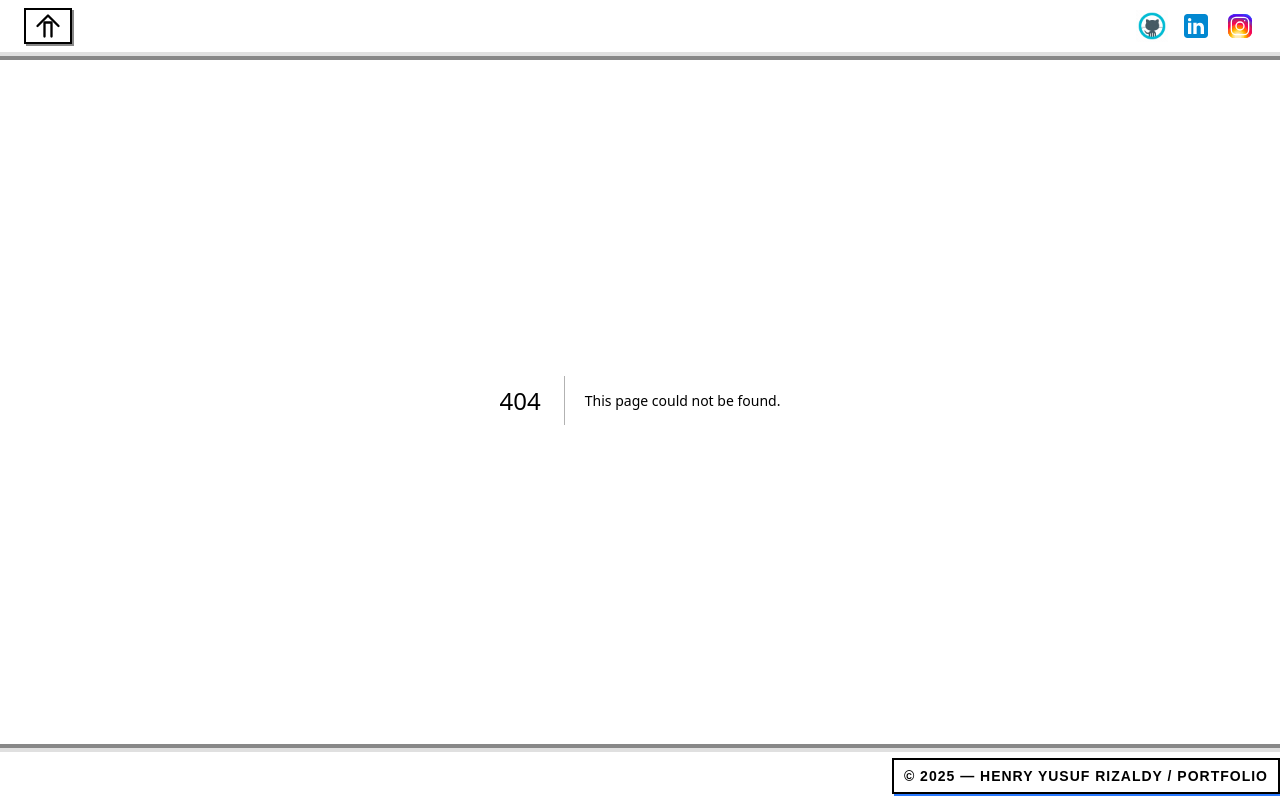
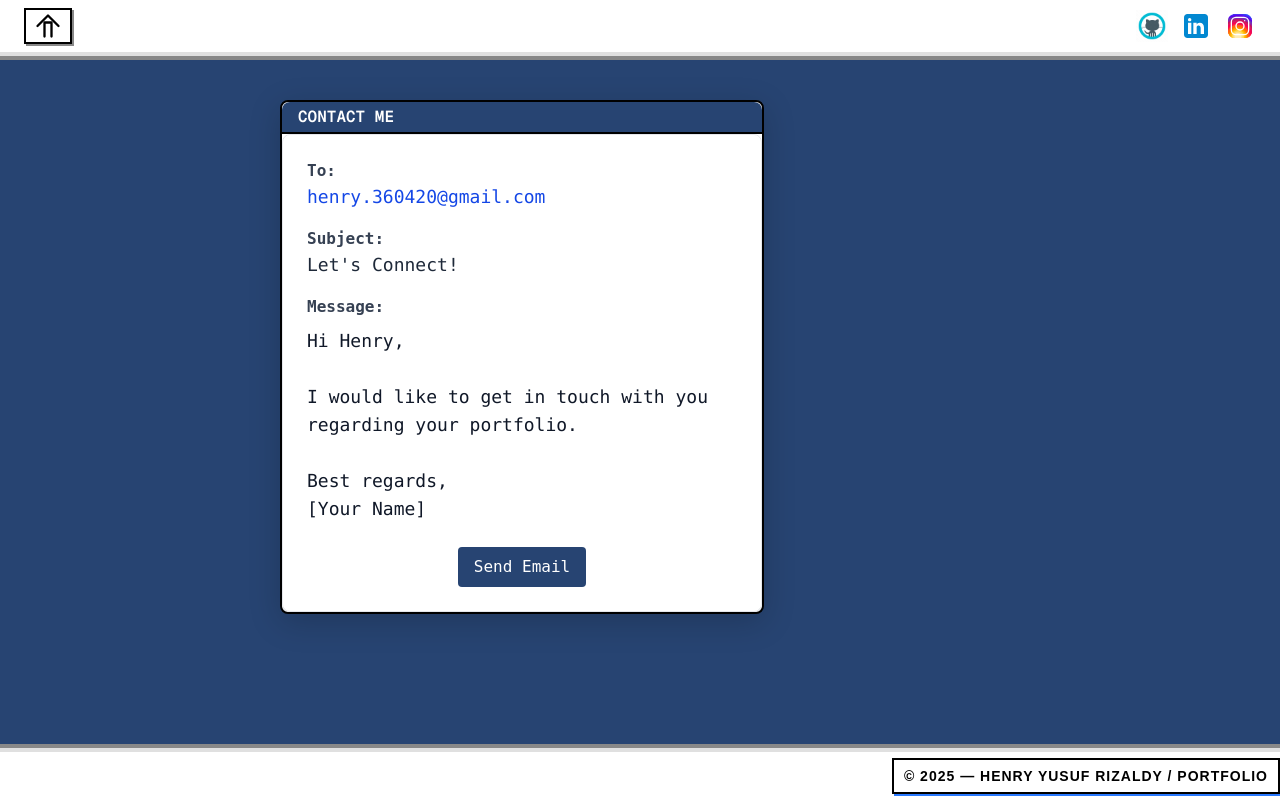
Before and after one commit to Henryyr/portofolio-frontend, a Next.js app: page /contact in a window 1280 px wide. Before the commit this address had no page. Built offline with nearby package versions, Linux system fonts and the light colour scheme.

Commit message:
left position

```diff
--- a/app/about/page.tsx
+++ b/app/about/page.tsx
@@ -2,7 +2,7 @@
 
 import { useEffect, useRef, useState } from 'react';
 import DraggablePopup from '@/components/draggable-popup';
-import DraggableContainer from '../../components/draggable-container';
+import DraggableContainer from '@/components/draggable-container';
 
 export default function AboutPage() {
   const [isVisible, setIsVisible] = useState(false);
@@ -11,52 +11,44 @@ export default function AboutPage() {
   const [popupPositions, setPopupPositions] = useState<Record<string, { x: number; y: number }>>({});
   const contentRef = useRef<HTMLDivElement>(null);
 
-  // Animate content on mount
+  // Animate on mount
   useEffect(() => {
     setIsVisible(true);
   }, []);
 
-  // Skill data
-  const skillData = {
+  const skillData: Record<'Frontend' | 'Backend' | 'Mobile', string[]> = {
     Frontend: ['Next.js', 'Nuxt.js', 'React'],
     Backend: ['Golang', 'Express.js', 'Nest.js'],
     Mobile: ['Flutter'],
   };
 
-  // Helper to get random position within viewport
-  function getRandomPosition() {
+  // Get random popup position
+  const getRandomPosition = () => {
     const vw = typeof window !== "undefined" ? window.innerWidth : 800;
     const vh = typeof window !== "undefined" ? window.innerHeight : 600;
     const x = Math.floor(Math.random() * (vw - 320)) + 40;
     const y = Math.floor(Math.random() * (vh - 220)) + 40;
     return { x, y };
-  }
+  };
 
-  // Get center position for About Me container
-  function getCenterPosition() {
-    if (typeof window === "undefined") {
-      return { x: 0, y: 0 };
-    }
-    const width = 720; // max-w-3xl ~720px
-    const height = 600; // approx container height
+  // Get center position
+  const getCenterPosition = () => {
+    if (typeof window === "undefined") return { x: 0, y: 0 };
+    const width = 720;
+    const height = 600;
     const x = Math.max((window.innerWidth - width) / 2, 0);
     const y = Math.max((window.innerHeight - height) / 2, 0);
     return { x, y };
-  }
+  };
 
-  // Only calculate center position on first client render
   const [centerPos, setCenterPos] = useState<{ x: number; y: number } | null>(null);
   useEffect(() => {
     setCenterPos(getCenterPosition());
-    // Optionally, update position on resize:
-    // const onResize = () => setCenterPos(getCenterPosition());
-    // window.addEventListener('resize', onResize);
-    // return () => window.removeEventListener('resize', onResize);
   }, []);
 
   return (
     <div className="flex flex-col items-center justify-center min-h-screen px-4 py-16 sm:py-24">
-      {/* Easter Egg Emote (centered, behind content) */}
+      {/* Easter Egg */}
       <div
         style={{
           position: 'fixed',
@@ -66,20 +58,20 @@ export default function AboutPage() {
           fontSize: '4rem',
           userSelect: 'none',
           pointerEvents: 'none',
-          zIndex: 0, // pastikan lebih rendah dari konten utama
+          zIndex: 0,
           opacity: 0.85,
         }}
         aria-label="Easter Egg Emote"
       >
         😛
       </div>
+
       {centerPos && (
-        <DraggableContainer initialPos={centerPos}>
+        <DraggableContainer initialPos={centerPos} title="About-Me">
           <div
             ref={contentRef}
             className="max-w-3xl w-full"
             style={{
-              // Animasi fade dan slide
               transition: 'opacity 0.7s cubic-bezier(0.4,0,0.2,1), transform 0.7s cubic-bezier(0.4,0,0.2,1)',
               opacity: isVisible ? 1 : 0,
               transform: isVisible ? 'translateY(0)' : 'translateY(40px)',
@@ -88,18 +80,9 @@ export default function AboutPage() {
               borderRadius: '8px',
               boxShadow: '0 4px 30px rgba(0, 0, 0, 0.1), 0 0 0 1px rgba(0, 0, 0, 0.05) inset',
               padding: '2rem',
+              color: '#000',
             }}
           >
-            <h1
-              className="text-4xl sm:text-5xl font-bold mb-6 text-center"
-              style={{
-                fontFamily: "'BOA-CONSTRUKTOR', monospace, sans-serif",
-                color: '#000',
-                textShadow: 'none',
-              }}
-            >
-              ABOUT//ME
-            </h1>
 
             <div
               className="space-y-6 text-lg"
@@ -107,7 +90,8 @@ export default function AboutPage() {
                 fontFamily: "var(--font-geist-mono), 'Fira Mono', 'monospace', sans-serif",
                 fontWeight: 400,
                 letterSpacing: '0.01em',
-                textTransform: 'none',
+                lineHeight: '1.5',
+                textAlign: 'justify',
               }}
             >
               <p>
@@ -116,7 +100,6 @@ export default function AboutPage() {
                   style={{
                     cursor: isDropped ? 'default' : 'pointer',
                     transform: isDropped ? 'translateY(120vh)' : 'none',
-                    fontFamily: "var(--font-geist-mono), 'Fira Mono', 'monospace', sans-serif",
                   }}
                   onMouseEnter={() => {
                     if (!isDropped) setIsDropped(true);
@@ -132,13 +115,11 @@ export default function AboutPage() {
                 My expertise covers both frontend and backend development, allowing me to create full-stack solutions from idea to deployment. I am passionate about UI/UX, creative coding, and always exploring new technologies. Besides coding, I also love making music as a hobby.
               </p>
 
-              <h2 className="text-2xl font-bold mt-8 mb-4">Skills</h2>
-
-              <div className="flex flex-row gap-4 justify-center items-center">
+              <div className="flex flex-row gap-6 justify-center items-center px-4">
   {(['Frontend', 'Backend', 'Mobile'] as const).map((cat) => (
     <button
       key={cat}
-                    className="font-bold text-base px-3 py-1 rounded border-2 border-black bg-white hover:bg-black hover:text-white transition-all duration-150 cursor-pointer"
+      className="font-bold text-lg w-[250px] px-6 py-3 bg-white hover:bg-[#274472] hover:text-white transition-all duration-150 cursor-pointer border-2 border-black rounded-md"
       onClick={() => {
         if (!popups.includes(cat)) {
           setPopups((prev) => [...prev, cat]);
@@ -150,7 +131,6 @@ export default function AboutPage() {
       }}
       style={{
         fontFamily: "var(--font-geist-mono), 'Fira Mono', 'monospace', sans-serif",
-                      marginBottom: 0,
       }}
     >
       {cat}
@@ -161,13 +141,14 @@ export default function AboutPage() {
           </div>
         </DraggableContainer>
       )}
+
       {popups.map((cat) => (
         <DraggablePopup
           key={cat}
           title={cat}
           items={skillData[cat]}
           onClose={() => setPopups((prev) => prev.filter((c) => c !== cat))}
-          initialPos={popupPositions[cat]}
+          initialPos={popupPositions[cat] || getRandomPosition()}
         />
       ))}
     </div>
--- /dev/null
+++ b/app/contact/page.tsx
@@ -0,0 +1,86 @@
+'use client';
+
+import { useEffect, useState } from 'react';
+import DraggableContainer from '@/components/draggable-container';
+
+export default function ContactPage() {
+  const [isVisible, setIsVisible] = useState(false);
+
+  useEffect(() => {
+    setIsVisible(true);
+  }, []);
+
+  // Get center position
+  const getCenterPosition = () => {
+    if (typeof window === "undefined") return { x: 0, y: 0 };
+    const width = 720;
+    const height = 600;
+    const x = Math.max((window.innerWidth - width) / 2, 0);
+    const y = Math.max((window.innerHeight - height) / 2, 0);
+    return { x, y };
+  };
+
+  const [centerPos, setCenterPos] = useState<{ x: number; y: number } | null>(null);
+  useEffect(() => {
+    setCenterPos(getCenterPosition());
+  }, []);
+
+  const emailAddress = 'henry.360420@gmail.com';
+  const subject = 'Let\'s Connect!';
+  const body = `Hi Henry,
+
+I would like to get in touch with you regarding your portfolio.
+
+Best regards,
+[Your Name]`;
+
+  // Gmail compose link format
+  const gmailLink = `https://mail.google.com/mail/?view=cm&fs=1&to=${emailAddress}&su=${encodeURIComponent(subject)}&body=${encodeURIComponent(body)}`;
+
+  return (
+    <div>
+      {centerPos && (
+        <DraggableContainer initialPos={centerPos} title="Contact Me">
+          <div
+            className="w-[350px] sm:w-[480px] bg-white rounded-lg shadow-lg p-6 border border-gray-200
+              transition-all duration-700 ease-in-out"
+            style={{
+              fontFamily: "'Fira Mono', 'monospace', 'BOA-CONSTRUKTOR', sans-serif",
+              minHeight: 220,
+              opacity: isVisible ? 1 : 0,
+              transform: isVisible ? 'translateY(0)' : 'translateY(20px)',
+            }}
+          >
+            <div className="mb-4">
+              <span className="block text-gray-700 font-semibold">To:</span>
+              <span className="block text-base sm:text-lg text-blue-700 font-mono select-all">
+                {emailAddress}
+              </span>
+            </div>
+            <div className="mb-4">
+              <span className="block text-gray-700 font-semibold">Subject:</span>
+              <span className="block text-base sm:text-lg text-gray-800 font-mono">
+                {subject}
+              </span>
+            </div>
+            <div className="mb-4">
+              <span className="block text-gray-700 font-semibold">Message:</span>
+              <div className="mt-2 text-base sm:text-lg text-gray-900 font-mono whitespace-pre-line">
+                {body}
+              </div>
+            </div>
+            <div className="mt-6 text-center">
+              <a
+                href={gmailLink} // Gmail compose link
+                target="_blank"  // Open in a new tab
+                rel="noopener noreferrer"  // Security measure for opening in new tab
+                className="inline-block px-4 py-2 bg-[#274472] text-white rounded hover:bg-[#1f3b5a] transition"
+                >                Send Email
+              </a>
+            </div>
+          </div>
+        </DraggableContainer>
+      )}
+    </div>
+  );
+}
--- a/app/globals.css
+++ b/app/globals.css
@@ -1,15 +1,8 @@
 @import "tailwindcss";
 
 :root {
-  --background: #000000;
-  --foreground: #000000;
-}
-
-@media (prefers-color-scheme: dark) {
-  :root {
-    --background: #000000;
-    --foreground: #000000;
-  }
+  --background: #274472; /* biru vintage */
+  --foreground: #ffffff; /* putih */
 }
 
 @font-face {
--- a/app/layout.tsx
+++ b/app/layout.tsx
@@ -4,7 +4,6 @@ import "./globals.css";
 import Header from "@/components/header";
 import Footer from "@/components/footer";
 import FadeTransition from "@/components/fade-transition";
-// import DynamicBackground from "@/components/dynamic-background";
 
 export const metadata: Metadata = {
   title: "Create Next App",
@@ -21,18 +20,44 @@ const geistMono = Geist_Mono({
   subsets: ["latin"],
 });
 
+
 export default function RootLayout({
   children,
 }: Readonly<{
   children: React.ReactNode;
 }>) {
   return (
-    <html lang="en" style={{ backgroundColor: "black" }}>
+    <html lang="en" style={{ backgroundColor: "#274472" }}>
       <body
-        className={`${geistSans.variable} ${geistMono.variable} antialiased bg-black`}
-        style={{ minHeight: "100vh", width: "100vw", overflowX: "hidden" }}
+        className={`${geistSans.variable} ${geistMono.variable} antialiased`}
+        style={{
+          minHeight: "100vh",
+          width: "100vw",
+          overflowX: "hidden",
+          backgroundColor: "#274472", // Warna background tetap
+          position: "relative", // Untuk positioning garis
+        }}
       >
-        {/* <DynamicBackground /> */}
+        {/* Garis-garis pada latar belakang */}
+        <div
+          style={{
+            position: "absolute",
+            top: 0,
+            left: 0,
+            right: 0,
+            bottom: 0,
+            pointerEvents: "none", // Supaya tidak mengganggu interaksi
+            zIndex: -1,
+            background: `
+              linear-gradient(45deg, white 25%, transparent 25%) 0 0,
+              linear-gradient(-45deg, white 25%, transparent 25%) 0 0,
+              linear-gradient(45deg, transparent 75%, white 75%) 0 0,
+              linear-gradient(-45deg, transparent 75%, white 75%) 0 0`,
+            backgroundSize: "20px 20px",
+            backgroundPosition: "0 0, 0 0, 10px 10px, 10px 10px",
+          }}
+        ></div>
+
         <Header />
         <main className="relative min-h-screen overflow-hidden">
           <FadeTransition>
@@ -40,7 +65,7 @@ export default function RootLayout({
               style={{
                 display: "flex",
                 alignItems: "center",
-                justifyContent: "center",
+                justifyContent: "flex-start",
               }}
             >
               {children}
--- a/app/page.tsx
+++ b/app/page.tsx
@@ -6,14 +6,16 @@ import Slot from '@/components/slot';
 export default function Home() {
   const router = useRouter();
 
-  const handleAboutMeClick = () => {
+  const handleClick = () => {
     router.push('/about');
+    router.push('/contact');
   };
 
   return (
     <div className="relative flex items-center justify-center h-screen overflow-hidden">
       {/* Slot Component */}
-      <Slot onAboutMeClick={handleAboutMeClick} />
+      <Slot onAboutMeClick={() => router.push('/about')} onContactClick={() => router.push('/contact')} />
+
     </div>
   );
 }
--- a/components/draggable-container.tsx
+++ b/components/draggable-container.tsx
@@ -5,9 +5,11 @@ import { useEffect, useState } from 'react';
 export default function DraggableContainer({
   children,
   initialPos,
+  title,
 }: {
   children: React.ReactNode;
   initialPos: { x: number; y: number };
+  title: string;
 }) {
   const [pos, setPos] = useState<{ x: number; y: number }>(initialPos);
   const [dragging, setDragging] = useState(false);
@@ -47,11 +49,11 @@ export default function DraggableContainer({
         zIndex: 20,
         maxWidth: '100vw',
         maxHeight: '100vh',
-        background: '#fff', // samakan dengan popup
-        border: '2px solid #000', // samakan dengan popup
-        borderRadius: 8, // samakan dengan popup
-        boxShadow: '0 8px 32px rgba(0,0,0,0.18)', // samakan dengan popup
-        overflow: 'hidden', // agar border-radius rapi
+        background: '#fff',
+        border: '2px solid #000',
+        borderRadius: 8,
+        boxShadow: '0 8px 32px rgba(0,0,0,0.18)',
+        overflow: 'hidden',
       }}
     >
       <div
@@ -61,7 +63,7 @@ export default function DraggableContainer({
           height: 32,
           borderTopLeftRadius: 8,
           borderTopRightRadius: 8,
-          background: 'rgba(0,0,0,0.85)', // samakan dengan popup
+          background: '#274472',
           color: '#fff',
           display: 'flex',
           alignItems: 'center',
@@ -69,11 +71,11 @@ export default function DraggableContainer({
           fontWeight: 600,
           fontFamily: "var(--font-geist-mono), 'Fira Mono', 'monospace', sans-serif",
           userSelect: 'none',
-          borderBottom: '2px solid #000', // samakan dengan popup
+          borderBottom: '2px solid #000',
         }}
         onMouseDown={onMouseDown}
       >
-        ABOUT ME
+        {title.toUpperCase()}
       </div>
       <div>
         {children}
--- a/components/draggable-popup.tsx
+++ b/components/draggable-popup.tsx
@@ -76,8 +76,8 @@ export default function DraggablePopup({
       onMouseUp={onMouseUp}
     >
       <div
-        className="flex items-center justify-between px-4 py-2 bg-black text-white rounded-t cursor-move select-none"
-        style={{ borderBottom: '2px solid #000' }}
+        className="flex items-center justify-between px-4 py-2 text-white rounded-t cursor-move select-none"
+        style={{ borderBottom: '2px solid #000', backgroundColor: '#274472' }}
         onMouseDown={onMouseDown}
       >
         <span className="font-bold">{title}</span>
@@ -89,7 +89,7 @@ export default function DraggablePopup({
           ×
         </button>
       </div>
-      <ul className="p-4 space-y-2 font-mono text-base">
+      <ul className="p-4 space-y-2 font-mono text-base text-black">
         {items.map((item) => (
           <li key={item} className="px-2 py-1 rounded hover:bg-gray-100">{item}</li>
         ))}
--- a/components/slot.tsx
+++ b/components/slot.tsx
@@ -29,9 +29,10 @@ const WORDS = ['Portofolio', 'Project', 'About Me', 'Contact', 'Music', 'Design'
 
 interface SlotProps {
   onAboutMeClick?: () => void;
+  onContactClick?: () => void;
 }
 
-export default function Slot({ onAboutMeClick }: SlotProps) {
+export default function Slot({ onAboutMeClick, onContactClick }: SlotProps) {
 
   const [hoveredIndex, setHoveredIndex] = useState<number | null>(null);
   const [glitchFont, setGlitchFont] = useState('');
@@ -55,7 +56,7 @@ export default function Slot({ onAboutMeClick }: SlotProps) {
   const fullList = [...WORDS, ...WORDS, ...WORDS]; // Triple the list for smoother scrolling
 
   return (
-    <div className="relative overflow-hidden w-full flex flex-col items-center"
+    <div className="relative overflow-hidden w-full flex flex-col items-start px-8"
       style={{
         height: 'calc(100vh - 52px - 56px)', // height minus footer and header
         marginTop: '56px',
@@ -66,26 +67,29 @@ export default function Slot({ onAboutMeClick }: SlotProps) {
 
       <div
         ref={scrollRef}
-        className="flex flex-col items-center animate-infinite-scroll"
+        className="flex flex-col items-start animate-infinite-scroll"
       >
         {fullList.map((item, i) => (
           <div
             key={i}
-            className="text-5xl md:text-7xl font-extrabold my-4 px-6 transition-all duration-150 select-none"
+            className="text-5xl md:text-7xl font-extrabold my-4 px-6 transition-all duration-150 select-none text-left"
             style={{
               fontFamily: "'BOA-CONSTRUKTOR', monospace, sans-serif",
-              color: hoveredIndex === i && glitchFont ? '#FF1744' : '#fff',
-              textShadow:
-                hoveredIndex === i && glitchFont
-                  ? '2px 2px 0 #000, 0 0 8px #2979FF, -2px -2px 0 #fff'
-                  : '',
-              cursor: item === 'About Me' ? 'pointer' : 'default',
+              color: hoveredIndex === i && glitchFont ? '#000' : '#fff',
+textShadow:
+  hoveredIndex === i && glitchFont
+    ? `0 0 5px ${glitchFont}, 0 0 10px ${glitchFont}, 0 0 15px ${glitchFont}`
+    : 'none',
+              cursor: (item === 'About Me' || item === 'Contact') ? 'pointer' : 'default',
             }}
             onMouseEnter={() => setHoveredIndex(i)}
             onMouseLeave={() => setHoveredIndex(null)}
             onClick={() => {
               if (item === 'About Me') {
                 onAboutMeClick ? onAboutMeClick() : window.location.href = '/about';
+              }
+              if (item === 'Contact') {
+                onContactClick ? onContactClick() : window.location.href = '/contact';
               }
             }}
           >
```
Lines whose indentation alone changed are shown as unchanged.
